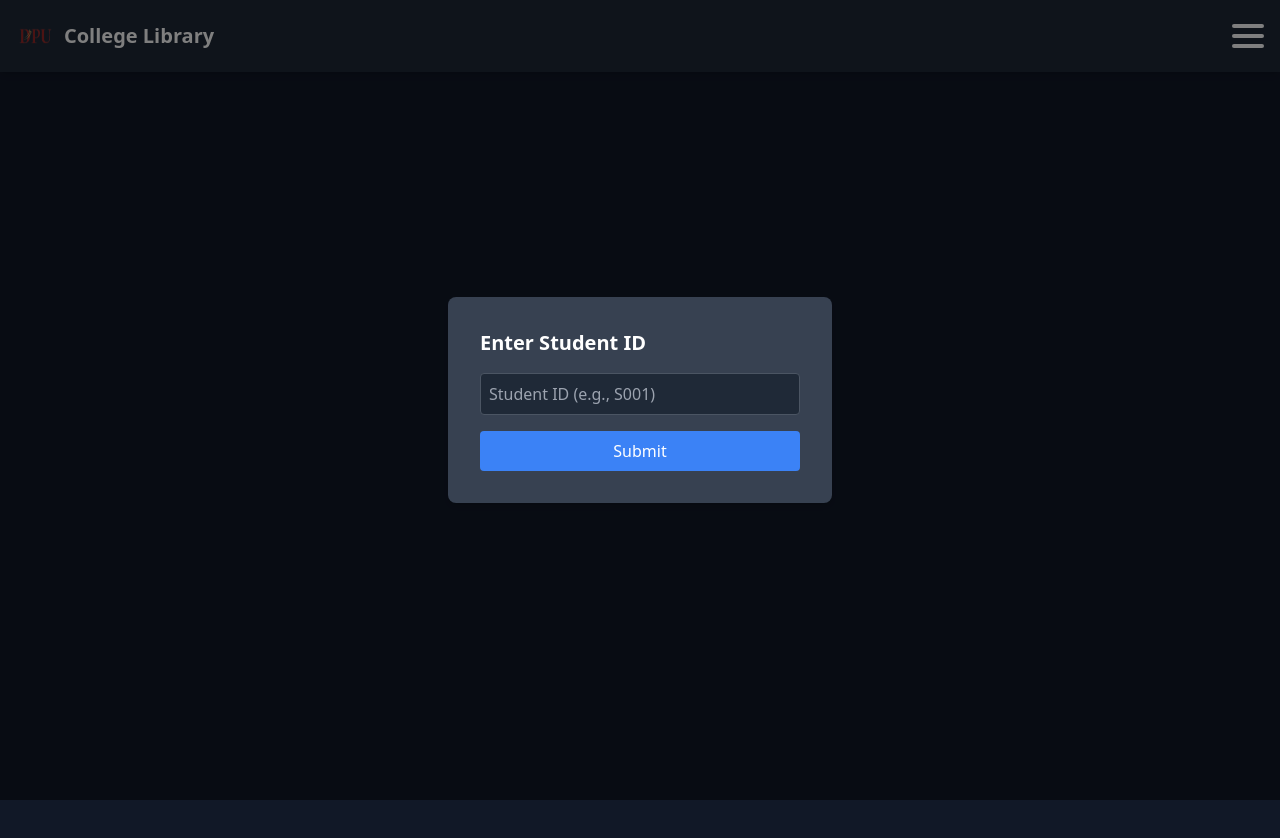
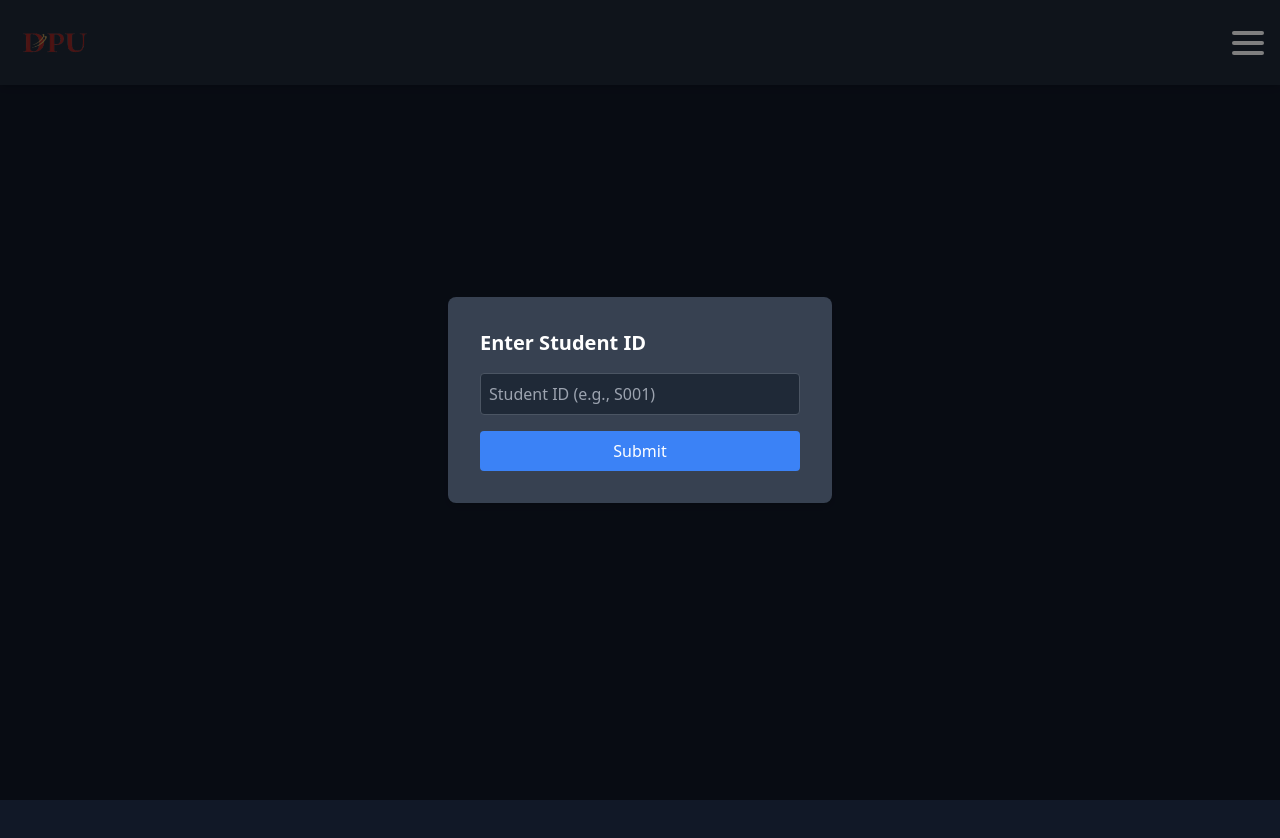
Before and after one commit to TosifShaikh03/LibraryManagement, a plain HTML site: page student-dashboard.html in a window 1280 px wide. Drawn offline with nearby package versions, Linux system fonts and the light colour scheme.

Commit message:
Update student-dashboard.html

```diff
--- a/student-dashboard.html
+++ b/student-dashboard.html
@@ -52,8 +52,10 @@
     <div class="container mx-auto flex justify-between items-center">
       <!-- College Logo -->
       <div class="flex items-center">
-        <img src="logo-meta-tag.png" alt="College Logo" class="h-10 w-10 mr-2">
-        <span class="text-xl font-bold">College Library</span>
+
+               <img src="logo-meta-tag.png" alt="College Logo" class="h-15 w-20 mr-2">
+
+<!--         <span class="text-xl font-bold">College Library</span> -->
       </div>
       <!-- Hamburger Menu -->
       <div class="relative">
```
